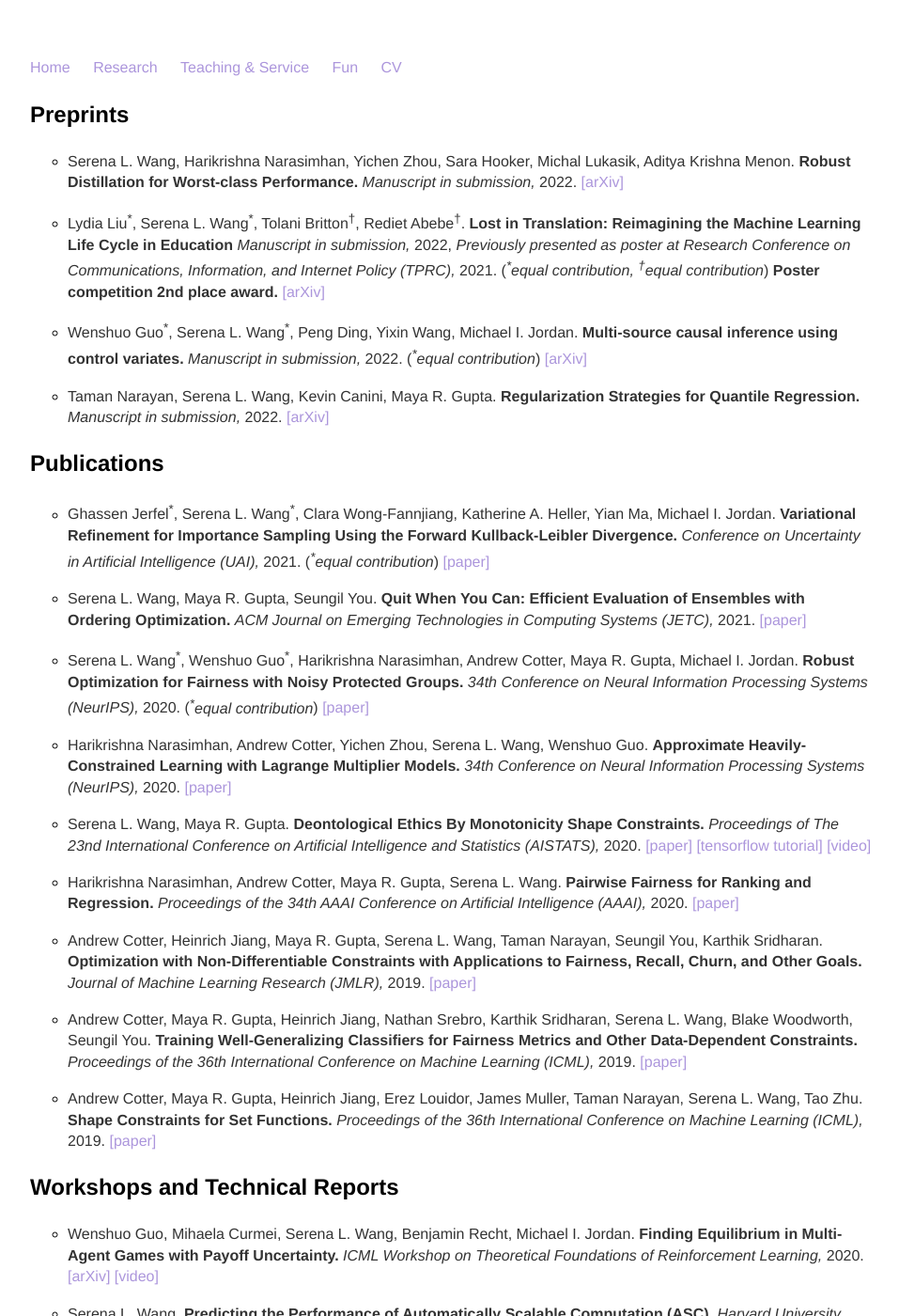
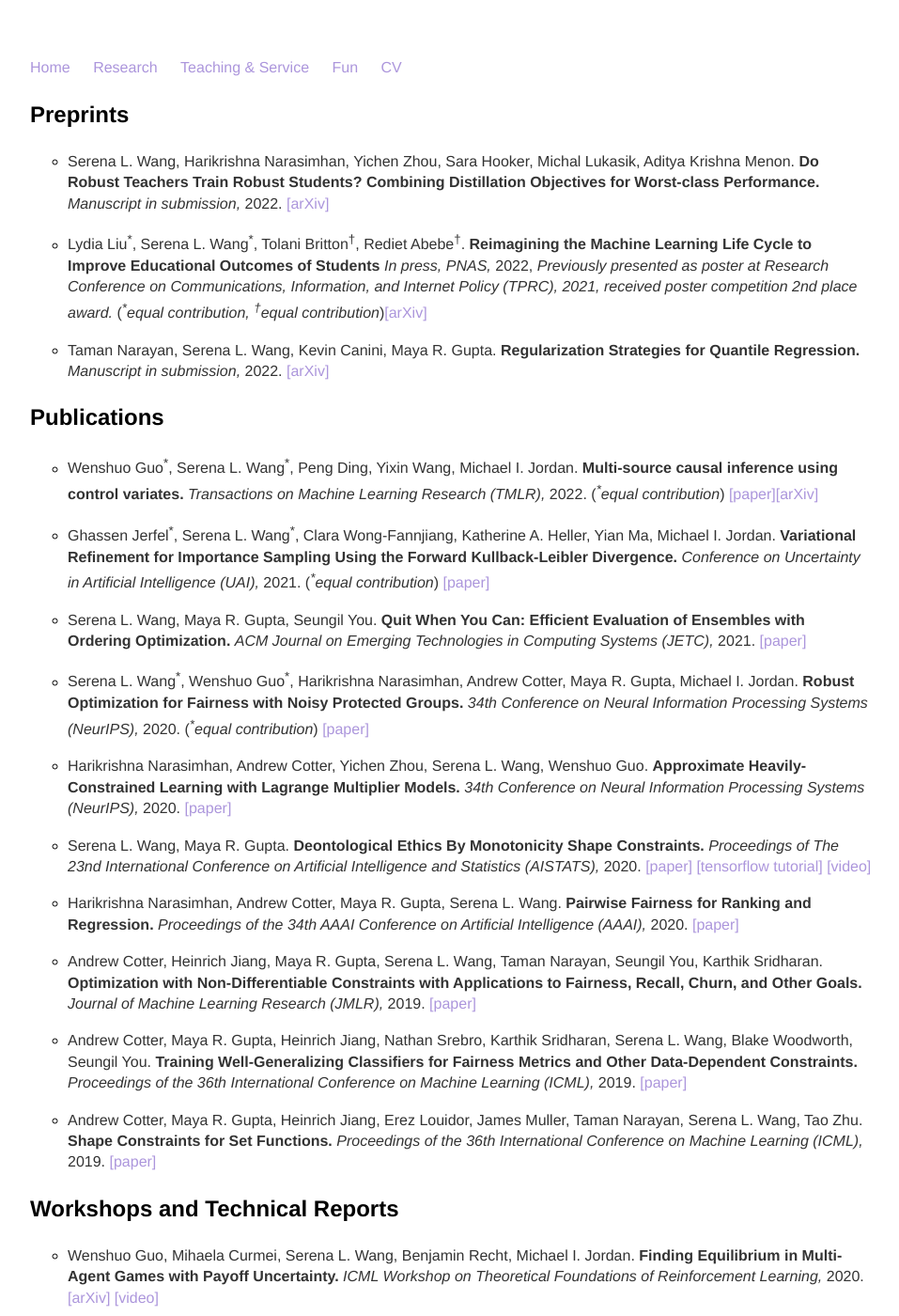
Before and after one commit to serenalwang/serenalwang.github.io, a Jekyll site: the page built from research.md, in a window 1280 px wide and 1400 px high. Shown: the whole window at 94% size, without its empty margins (160-1117 px from the left). Built offline with Jekyll 4.4.1, drawn with Linux system fonts in a browser that asks for light colours; some of the changed text lies outside the part shown.

Commit message:
updated research

```diff
--- a/research.md
+++ b/research.md
@@ -5,17 +5,18 @@ title: Research
 
 ### Preprints
 * Serena L. Wang, Harikrishna Narasimhan, Yichen Zhou, Sara Hooker, Michal Lukasik, Aditya Krishna Menon.
-**Robust Distillation for Worst-class Performance.** *Manuscript in submission,* 2022. [[arXiv]](https://arxiv.org/abs/2206.06479)
+**Do Robust Teachers Train Robust Students? Combining Distillation Objectives for Worst-class Performance.** *Manuscript in submission,* 2022. [[arXiv]](https://arxiv.org/abs/2206.06479)
 
-* Lydia Liu<sup>\*</sup>, Serena L. Wang<sup>\*</sup>, Tolani Britton<sup><span>&#8224;</span></sup>,  Rediet Abebe<sup><span>&#8224;</span></sup>. **Lost in Translation: Reimagining the Machine Learning Life Cycle in Education** *Manuscript in submission,* 2022, *Previously presented as poster at Research Conference on Communications, Information, and Internet Policy (TPRC),* 2021. (*<sup>\*</sup>equal contribution, <sup><span>&#8224;</span></sup>equal contribution*) **Poster competition 2nd place award.** [[arXiv]](https://arxiv.org/abs/2209.03929)
-
-* Wenshuo Guo<sup>\*</sup>, Serena L. Wang<sup>\*</sup>, Peng Ding, Yixin Wang, Michael I. Jordan.
-**Multi-source causal inference using control variates.** *Manuscript in submission,* 2022. (*<sup>\*</sup>equal contribution*) [[arXiv]](https://arxiv.org/abs/2103.16689)
+* Lydia Liu<sup>\*</sup>, Serena L. Wang<sup>\*</sup>, Tolani Britton<sup><span>&#8224;</span></sup>,  Rediet Abebe<sup><span>&#8224;</span></sup>. **Reimagining the Machine Learning Life Cycle to Improve Educational Outcomes of Students** *In press, PNAS,* 2022, *Previously presented as poster at Research Conference on Communications, Information, and Internet Policy (TPRC), 2021, received poster competition 2nd place award.* (*<sup>\*</sup>equal contribution, <sup><span>&#8224;</span></sup>equal contribution*)[[arXiv]](https://arxiv.org/abs/2209.03929)
 
 * Taman Narayan, Serena L. Wang, Kevin Canini, Maya R. Gupta.
 **Regularization Strategies for Quantile Regression.** *Manuscript in submission,* 2022. [[arXiv]](https://arxiv.org/abs/2102.05135)
 
 ### Publications
+* Wenshuo Guo<sup>\*</sup>, Serena L. Wang<sup>\*</sup>, Peng Ding, Yixin Wang, Michael I. Jordan.
+**Multi-source causal inference using control variates.** *Transactions on Machine Learning Research (TMLR),* 2022. (*<sup>\*</sup>equal contribution*) [[paper]](https://openreview.net/pdf?id=CrimIjBa64)[[arXiv]](https://arxiv.org/abs/2103.16689)
+
+
 * Ghassen Jerfel<sup>\*</sup>, Serena L. Wang<sup>\*</sup>, Clara Wong-Fannjiang, Katherine A. Heller, Yian Ma, Michael I. Jordan.
 **Variational Refinement for Importance Sampling Using the Forward Kullback-Leibler Divergence.** *Conference on Uncertainty in Artificial Intelligence (UAI),* 2021. (*<sup>\*</sup>equal contribution*) [[paper]](https://proceedings.mlr.press/v161/jerfel21a/jerfel21a.pdf)
 
@@ -52,6 +53,8 @@ title: Research
 * Serena L. Wang. **Predicting the Performance of Automatically Scalable Computation (ASC).** *Harvard University Undergraduate Thesis,* 2016. [[paper]](https://dash.harvard.edu/handle/1/38811450)
 
 ### Talks
+* Simons Institute, AI and Humanity Summer Cluster Talk. *Reimagining the Machine Learning Life Cycle in Education*, July 15, 2022 [[link]](https://simons.berkeley.edu/talks/tbd-454)
+
 * Stanford Biomedical Data Science Seminar, Invited Talk. *Out of Scope, Out of Mind: Expanding Frontiers for Fair ML*, April 28, 2022
 
 * University of Chicago Computational Social Science Workshop, Invited Talk. *Out of Scope, Out of Mind: Expanding Frontiers for Fair ML*, April 21, 2022
```
